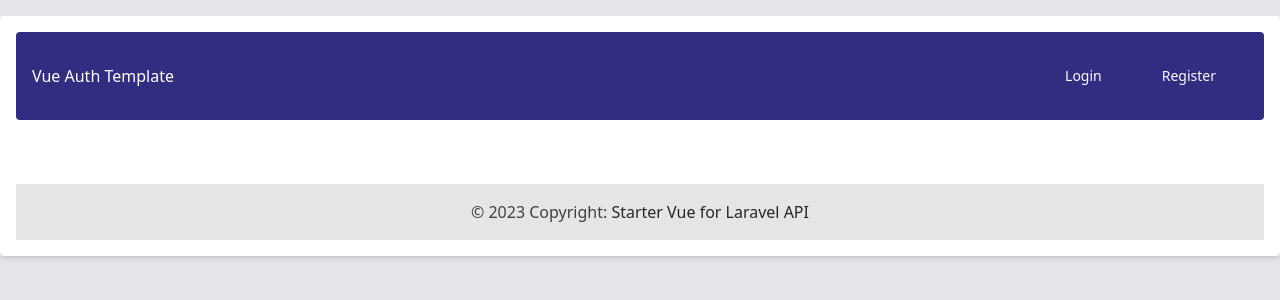
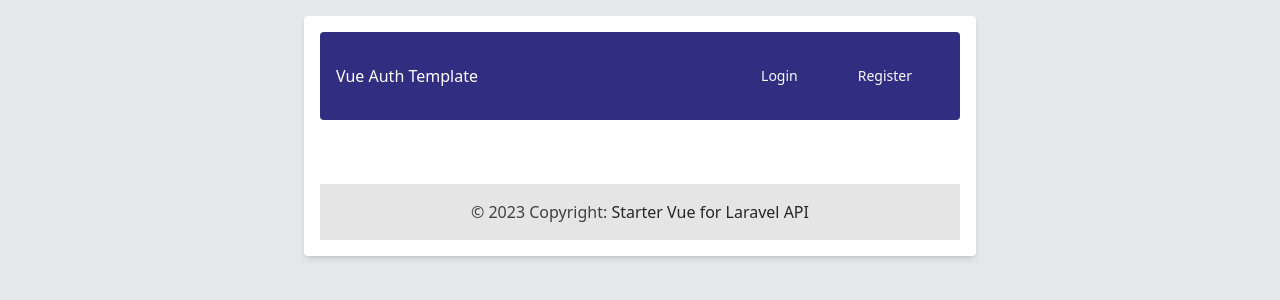
Before and after one commit to gregrossdev/starter-vue-for-laravel-api, a Vue app: page / in a window 1280 px wide. Shown: the top 300 px of the page. Built offline with nearby package versions, Linux system fonts and the light colour scheme.

Commit message:
change max w

```diff
--- a/src/assets/main.css
+++ b/src/assets/main.css
@@ -5,7 +5,7 @@
 }
 
 .app-container {
-    @apply container max-w-7xl mx-auto py-4;
+    @apply container max-w-2xl mx-auto py-4;
 }
 
 .layout-wrapper {
```
